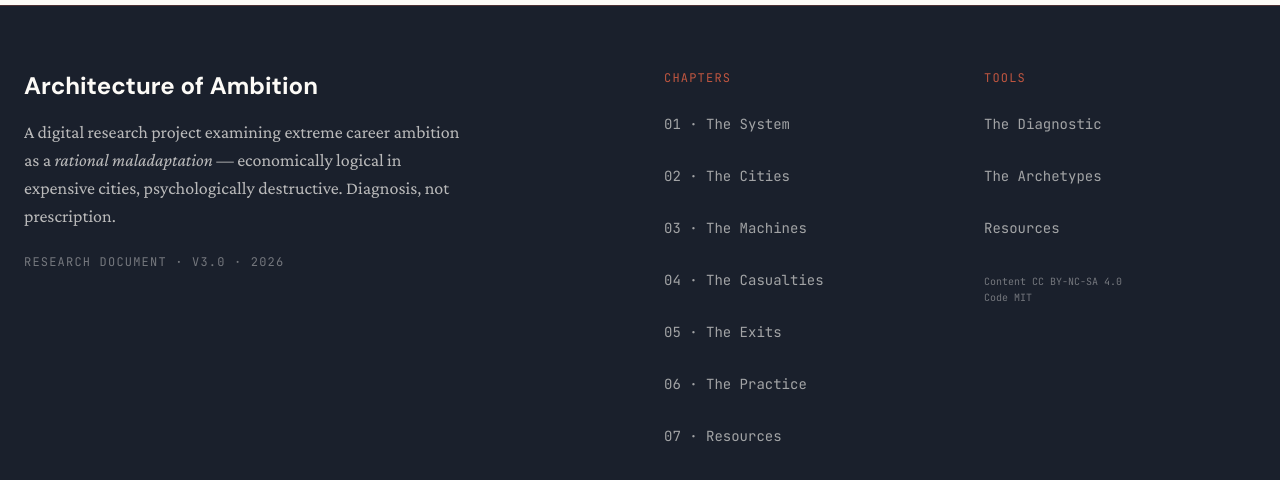
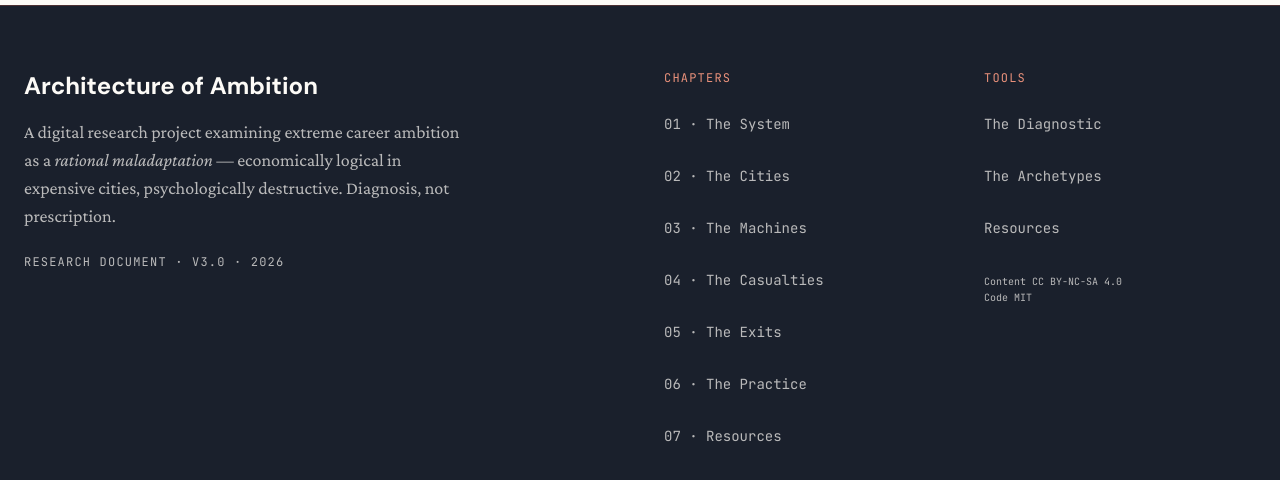
Before and after one commit to BenWassa/faust, an Astro site: page / in a window 1280 px wide. Shown: the part 2764-3244 px from the top of the page. Built offline with nearby package versions, Linux system fonts and the light colour scheme; Astro itself is replaced by a stand-in of ours.

Commit message:
fix(a11y): improve shared foreground contrast without redefining Tailwind utility selectors

```diff
--- a/src/components/Footer.astro
+++ b/src/components/Footer.astro
@@ -11,13 +11,13 @@ import { url } from '../lib/url'
         <em>rational maladaptation</em> — economically logical in expensive cities, psychologically
         destructive. Diagnosis, not prescription.
       </p>
-      <p class="font-mono text-xs text-cream/40 mt-6 uppercase tracking-widest">
+      <p class="font-mono text-xs text-cream/70 mt-6 uppercase tracking-widest">
         Research Document · v3.0 · 2026
       </p>
     </div>
     <div>
-      <h5 class="font-mono uppercase text-rust mb-4 text-xs tracking-widest">Chapters</h5>
-      <ul class="space-y-2 font-mono text-sm text-cream/60">
+      <h5 class="font-mono uppercase text-[#ea917b] mb-4 text-xs tracking-widest">Chapters</h5>
+      <ul class="space-y-2 font-mono text-sm text-cream/70">
         {
           chapters.map((c) => (
             <li>
@@ -30,13 +30,13 @@ import { url } from '../lib/url'
       </ul>
     </div>
     <div>
-      <h5 class="font-mono uppercase text-rust mb-4 text-xs tracking-widest">Tools</h5>
-      <ul class="space-y-2 font-mono text-sm text-cream/60">
+      <h5 class="font-mono uppercase text-[#ea917b] mb-4 text-xs tracking-widest">Tools</h5>
+      <ul class="space-y-2 font-mono text-sm text-cream/70">
         <li><a class="hover:text-white transition-colors inline-flex items-center min-h-11 py-2" href={url('diagnostic')}>The Diagnostic</a></li>
         <li><a class="hover:text-white transition-colors inline-flex items-center min-h-11 py-2" href={url('casualties')}>The Archetypes</a></li>
         <li><a class="hover:text-white transition-colors inline-flex items-center min-h-11 py-2" href={url('resources')}>Resources</a></li>
       </ul>
-      <p class="font-mono text-[10px] text-cream/40 mt-6 leading-relaxed">
+      <p class="font-mono text-[10px] text-cream/70 mt-6 leading-relaxed">
         Content CC BY-NC-SA 4.0<br />Code MIT
       </p>
     </div>
```
